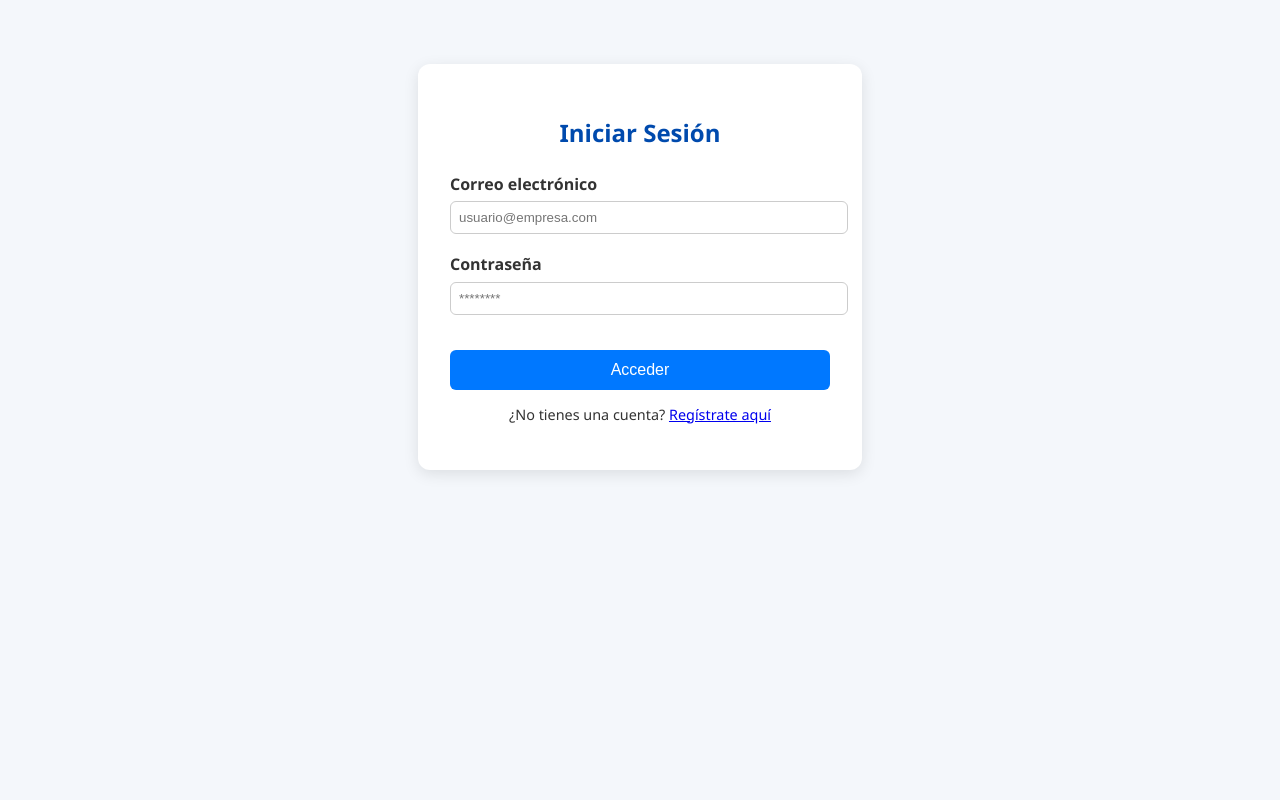
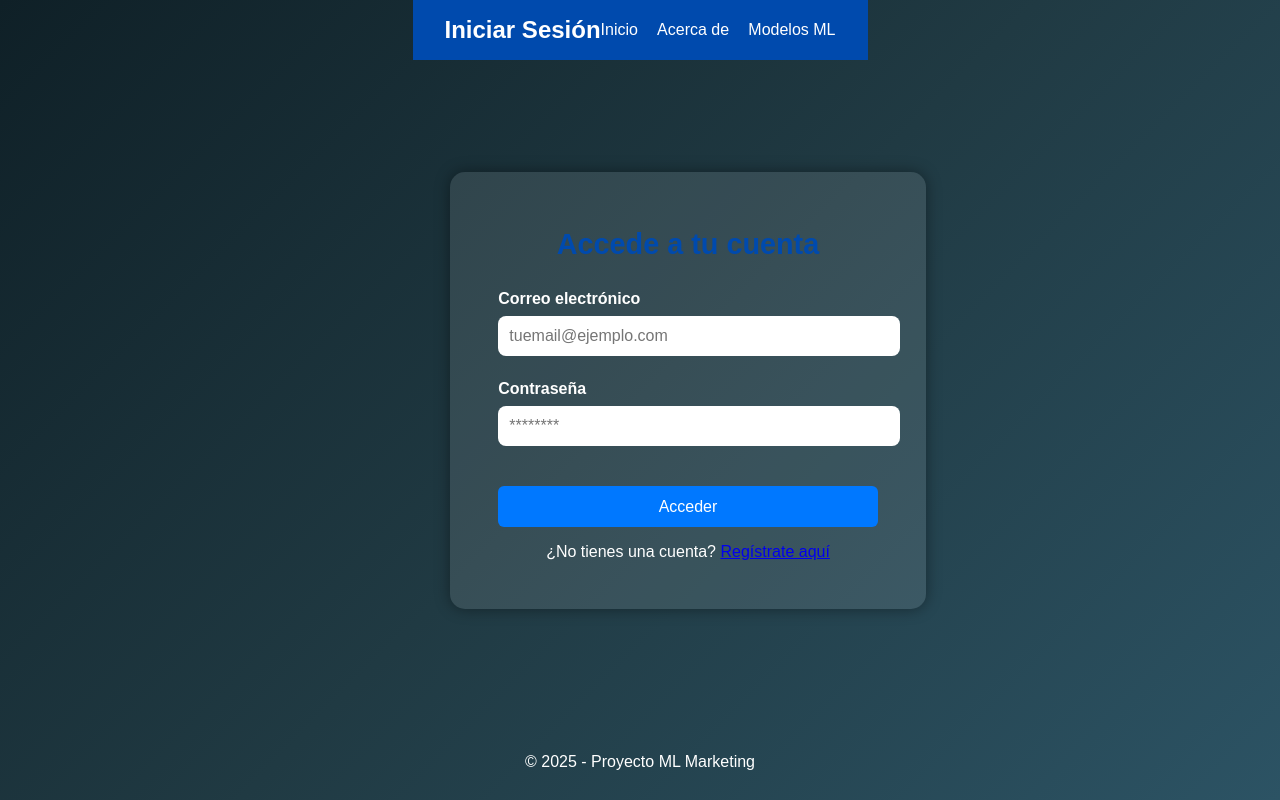
Before and after one commit to JeissonArleyCalderonPosada/Proyecto-GC, a Flask app: page /login in a window 1280 px wide. Run offline with Flask 3, Linux system fonts and the light colour scheme.

Commit message:
Conectar base de datos sql con prueba de usuario

```diff
--- a/app.py
+++ b/app.py
@@ -1,46 +1,72 @@
-from flask import Flask, render_template
-from flask import Flask
+from flask import Flask, render_template, request, redirect, url_for, session, flash
 from flask_sqlalchemy import SQLAlchemy
+from werkzeug.security import generate_password_hash, check_password_hash
 
 app = Flask(__name__)
+app.secret_key = "clave_super_segura"  # Necesaria para manejar sesiones
 
-##CONFIGURACION BASE DE DATOS
+## CONFIGURACION BASE DE DATOS
 app.config['SQLALCHEMY_DATABASE_URI'] = (
     "mssql+pyodbc://DESKTOP-PTOBCHL\\SQLEXPRESS/ml_project_aulaespejo?"
     "driver=ODBC+Driver+17+for+SQL+Server&trusted_connection=yes"
 )
-
 app.config['SQLALCHEMY_TRACK_MODIFICATIONS'] = False
 
 db = SQLAlchemy(app)
 
-##CLASE USUARIOS CON SUS ATRIBUTOS
+## CLASE USUARIOS CON SUS ATRIBUTOS
 class Usuario(db.Model):
-    __tablename__ = 'Usuarios'
+    __tablename__ = 'Usuarios'  # Asegura coincidencia con la tabla de SQL Server
 
     id = db.Column(db.Integer, primary_key=True)
-    nombre = db.Column(db.String(100))
-    correo = db.Column(db.String(120), unique=True)
+    nombre = db.Column(db.String(100), nullable=False)
+    correo = db.Column(db.String(120), unique=True, nullable=False)
+    password_hash = db.Column(db.String(512), nullable=False)
 
     def __repr__(self):
         return f'<Usuario {self.nombre}>'
 
-@app.route('/')
-def home():
-    return "¡Hola, Flask está funcionando!"
+    def check_password(self, password):
+        return check_password_hash(self.password_hash, password)
 
-if __name__ == '__main__':
-    app.run(debug=True)
 
 # Ruta principal (Index)
 @app.route('/')
 def index():
     return render_template('index.html', name='Flask Marketing App')
 
-# Ruta para el login
-@app.route('/login')
+
+# Ruta para mostrar el login (GET)
+@app.route('/login', methods=['GET'])
 def login():
     return render_template('login.html')
 
+
+# Ruta para procesar el login (POST)
+@app.route('/login', methods=['POST'])
+def login_post():
+    correo = request.form.get('email', '').strip().lower()
+    password = request.form.get('password', '')
+
+    user = Usuario.query.filter_by(correo=correo).first()
+
+    if not user or not user.check_password(password):
+        flash("❌ Correo o contraseña incorrectos", "error")
+        return redirect(url_for('login'))
+
+    session['user_id'] = user.id
+    session['user_name'] = user.nombre
+    flash("✅ Sesión iniciada correctamente", "success")
+    return redirect(url_for('index'))
+
+
+# Ruta para cerrar sesión
+@app.route('/logout')
+def logout():
+    session.clear()
+    flash("Sesión cerrada correctamente", "info")
+    return redirect(url_for('login'))
+
+
 if __name__ == '__main__':
     app.run(debug=True)
--- a/static/style.css
+++ b/static/style.css
@@ -111,3 +111,74 @@ button.btn {
     margin-top: 1em;
     font-size: 0.9em;
 }
+
+
+
+
+body.login-page {
+  font-family: 'Poppins', sans-serif;
+  background: linear-gradient(135deg, #0f2027, #203a43, #2c5364);
+  color: white;
+  display: flex;
+  flex-direction: column;
+  align-items: center;
+  min-height: 100vh;
+  margin: 0;
+}
+
+.login-container {
+  background-color: rgba(255, 255, 255, 0.1);
+  padding: 2rem 3rem;
+  border-radius: 15px;
+  box-shadow: 0 0 15px rgba(0,0,0,0.4);
+  margin-top: 3rem;
+  width: 100%;
+  max-width: 400px;
+  text-align: center;
+}
+
+.form-group {
+  margin-bottom: 1.5rem;
+  text-align: left;
+}
+
+label {
+  display: block;
+  margin-bottom: 0.5rem;
+  font-weight: 600;
+}
+
+input {
+  width: 100%;
+  padding: 0.7rem;
+  border: none;
+  border-radius: 8px;
+  font-size: 1rem;
+}
+
+input:focus {
+  outline: 2px solid #00c9a7;
+}
+
+.flash-messages {
+  width: 100%;
+  max-width: 400px;
+  margin-top: 1rem;
+}
+
+.flash {
+  padding: 0.8rem;
+  border-radius: 8px;
+  margin-bottom: 0.5rem;
+  text-align: center;
+}
+
+.flash.success {
+  background-color: rgba(0, 255, 150, 0.2);
+  border: 1px solid #00ff99;
+}
+
+.flash.error {
+  background-color: rgba(255, 80, 80, 0.2);
+  border: 1px solid #ff5050;
+}
--- a/templates/login.html
+++ b/templates/login.html
@@ -6,13 +6,37 @@
     <title>Iniciar Sesión - Marketing ML App</title>
     <link rel="stylesheet" href="{{ url_for('static', filename='style.css') }}">
 </head>
+
 <body class="login-page">
-    <div class="login-container">
-        <h2>Iniciar Sesión</h2>
-        <form method="post" action="#">
+    <header>
+        <h1>Iniciar Sesión</h1>
+        <nav>
+            <ul>
+                <li><a href="{{ url_for('index') }}">Inicio</a></li>
+                <li><a href="#">Acerca de</a></li>
+                <li><a href="#">Modelos ML</a></li>
+            </ul>
+        </nav>
+    </header>
+
+    <!-- 🔔 Mensajes Flash -->
+    {% with messages = get_flashed_messages(with_categories=true) %}
+      {% if messages %}
+        <div class="flash-messages">
+          {% for category, msg in messages %}
+            <div class="flash {{ category }}">{{ msg }}</div>
+          {% endfor %}
+        </div>
+      {% endif %}
+    {% endwith %}
+
+    <main>
+        <section class="login-container">
+            <h2>Accede a tu cuenta</h2>
+            <form method="post" action="{{ url_for('login') }}">
                 <div class="form-group">
                     <label for="email">Correo electrónico</label>
-                <input type="email" id="email" name="email" placeholder="usuario@empresa.com" required>
+                    <input type="email" id="email" name="email" placeholder="tuemail@ejemplo.com" required>
                 </div>
 
                 <div class="form-group">
@@ -21,11 +45,17 @@
                 </div>
 
                 <button type="submit" class="btn">Acceder</button>
+            </form>
 
-            <p class="note">
-                ¿No tienes una cuenta? <a href="#">Regístrate aquí</a>
+            <p class="signup-link">
+                ¿No tienes una cuenta?
+                <a href="#">Regístrate aquí</a>
             </p>
-        </form>
-    </div>
+        </section>
+    </main>
+
+    <footer>
+        <p>&copy; 2025 - Proyecto ML Marketing</p>
+    </footer>
 </body>
 </html>
```
Lines whose indentation alone changed are shown as unchanged.
